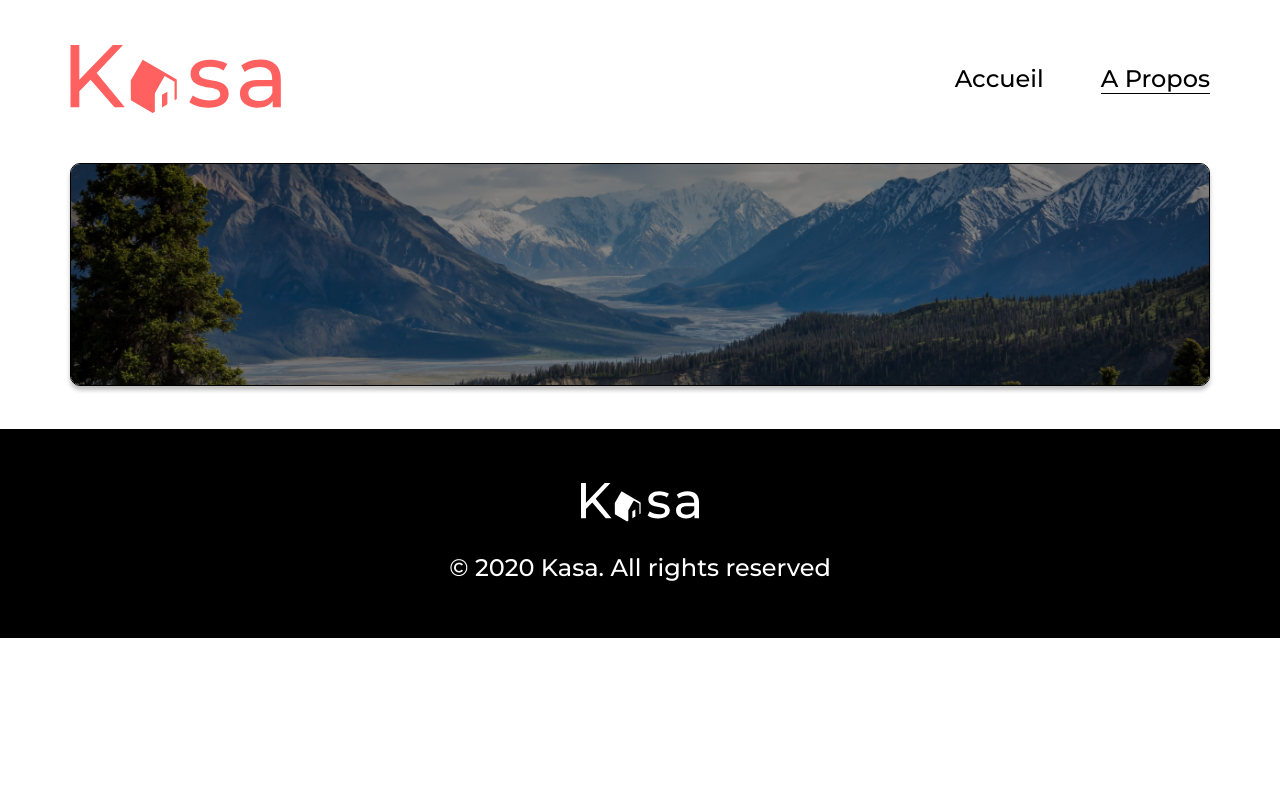
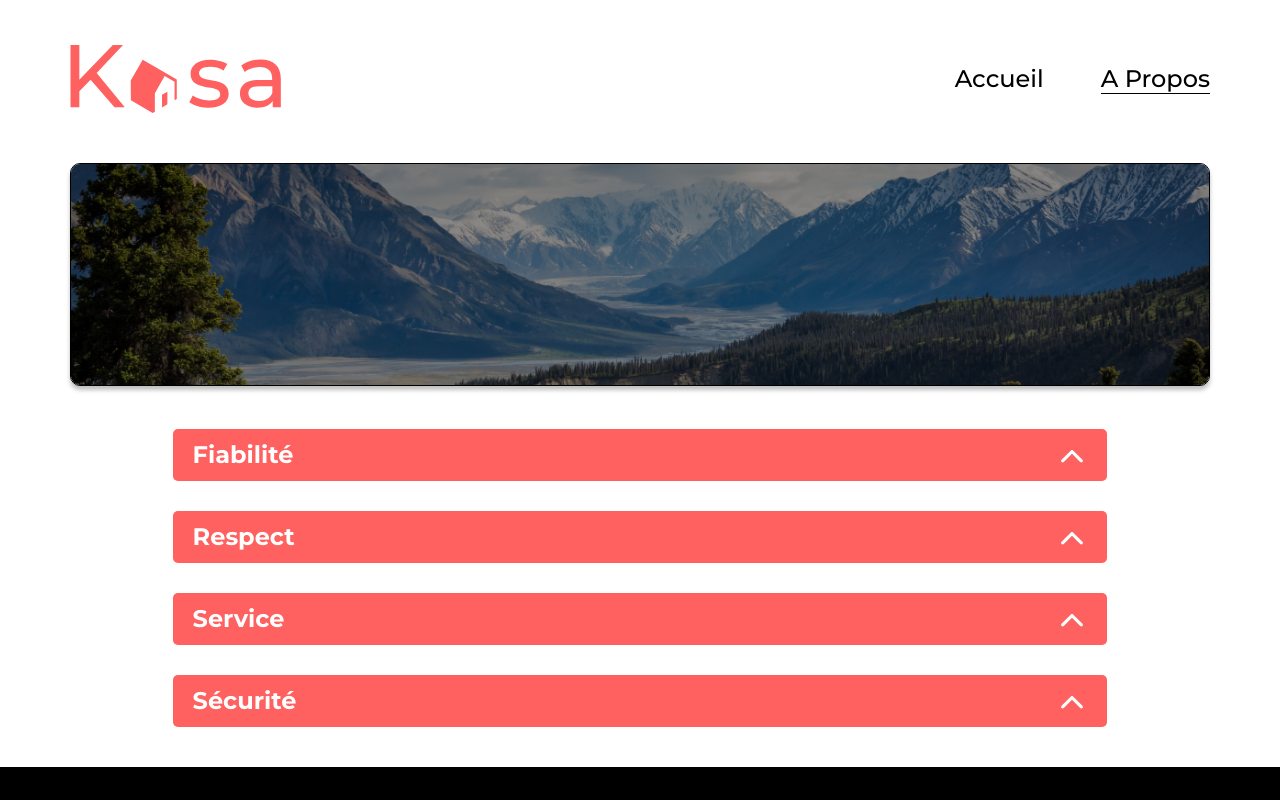
Before and after one commit to Amalynn/oc-iw-p8-kasa, a React (Vite) app: page /about in a window 1280 px wide. Shown: the top 800 px of the page. Built offline with nearby package versions, Linux system fonts and the light colour scheme.

Commit message:
Integration of the About page.

```diff
--- a/src/assets/styles/main.css
+++ b/src/assets/styles/main.css
@@ -215,6 +215,101 @@ a {
   }
 }
 
+.collapse {
+  width: 100%;
+  background-color: #f6f6f6;
+  border-radius: 5px;
+}
+@media only screen and (min-width: 768px) {
+  .collapse {
+    width: 82%;
+  }
+}
+.collapse-about {
+  display: flex;
+  flex-direction: column;
+  align-items: center;
+  row-gap: 20px;
+  margin-bottom: 20px;
+}
+@media only screen and (min-width: 768px) {
+  .collapse-about {
+    margin-bottom: 30px;
+    row-gap: 30px;
+  }
+}
+@media only screen and (min-width: 1024px) {
+  .collapse-about {
+    margin-bottom: 40px;
+  }
+}
+.collapse-header {
+  color: #fff;
+  background-color: #ff6060;
+  overflow: hidden;
+  padding: 0 12px 0 20px;
+  border-radius: 5px;
+  display: flex;
+  justify-content: space-between;
+  align-items: center;
+  height: 30px;
+}
+@media only screen and (min-width: 1024px) {
+  .collapse-header {
+    height: 52px;
+    padding-right: 20px;
+  }
+}
+.collapse-header h2 {
+  font-size: 13px;
+  font-weight: 700;
+}
+@media only screen and (min-width: 768px) {
+  .collapse-header h2 {
+    font-size: 18px;
+  }
+}
+@media only screen and (min-width: 1024px) {
+  .collapse-header h2 {
+    font-size: 24px;
+  }
+}
+.collapse-header button {
+  border: none;
+  background: transparent;
+}
+.collapse-header button:hover {
+  cursor: pointer;
+}
+.collapse-header img {
+  transform: rotate(0);
+  height: 30px;
+  width: 30px;
+  transition: transform 500ms ease-in-out;
+}
+.collapse-header img.rotate {
+  transform: rotate(180deg);
+}
+.collapse-body {
+  color: #000;
+  font-size: 12px;
+  font-weight: 400;
+  overflow: hidden;
+  opacity: 0;
+  transition: height 500ms ease-in-out, opacity 400ms ease-in-out 200ms;
+}
+@media only screen and (min-width: 768px) {
+  .collapse-body {
+    font-size: 18px;
+  }
+}
+.collapse-body p {
+  padding: 20px;
+}
+.collapse-body.open {
+  opacity: 1;
+}
+
 .footer {
   background-color: #000;
   width: 100%;
--- /dev/null
+++ b/src/components/Collapse.jsx
@@ -0,0 +1,48 @@
+import { useEffect, useState } from 'react';
+import { useRef } from 'react';
+import PropTypes from 'prop-types';
+import arrowIcon from '../assets/icons/arrow-icon.svg';
+
+export default function Collapse({ title, children }) {
+    const ref = useRef(null);
+    const [contentHeight, setContentHeight] = useState(0);
+    const [isOpen, setIsOpen] = useState(false);
+
+    useEffect(() => {
+        if (isOpen) {
+            setContentHeight(ref.current.scrollHeight);
+        } else {
+            setContentHeight(0);
+        }
+    }, [isOpen]);
+
+    return (
+        <section className="collapse">
+            <div className="collapse-header">
+                <h2>{title}</h2>
+                <button
+                    onClick={() => setIsOpen(!isOpen)}
+                    aria-expanded={isOpen ? true : false}
+                >
+                    <img
+                        src={arrowIcon}
+                        className={isOpen ? 'rotate' : ''}
+                        alt="Arrow icon"
+                    />
+                </button>
+            </div>
+            <div
+                ref={ref}
+                className={`collapse-body ${isOpen ? 'open' : ''}`}
+                style={{ height: `${contentHeight}px` }}
+            >
+                {children}
+            </div>
+        </section>
+    );
+}
+
+Collapse.propTypes = {
+    title: PropTypes.string.isRequired,
+    children: PropTypes.node.isRequired,
+};
--- a/src/pages/About.jsx
+++ b/src/pages/About.jsx
@@ -1,11 +1,50 @@
 import bannerAbout from '../assets/images/banner-about.jpg';
 import Banner from '../components/Banner.jsx';
+import Collapse from '../components/Collapse.jsx';
 
 export default function About() {
     const imageTitle = 'Bannière de la page "A propos"';
     return (
         <>
             <Banner image={bannerAbout} imageTitle={imageTitle} />
+
+            <div className="collapse-about">
+                <Collapse title="Fiabilité">
+                    <p>
+                        Les annonces postées sur Kasa garantissent une fiabilité
+                        totale. Les photos sont conformes aux logements, et
+                        toutes les informations sont régulièrement vérifiées par
+                        nos équipes.
+                    </p>
+                </Collapse>
+                <Collapse title="Respect">
+                    <p>
+                        La bienveillance fait partie des valeurs fondatrices de
+                        Kasa. Tout comportement discriminatoires ou de
+                        perturbation du voisinage entraînera une exclusion de
+                        notre plateforme.
+                    </p>
+                </Collapse>
+                <Collapse title="Service">
+                    <p>
+                        La bienveillance fait partie des valeurs fondatrices de
+                        Kasa. Tout comportement discriminatoires ou de
+                        perturbation du voisinage entraînera une exclusion de
+                        notre plateforme.
+                    </p>
+                </Collapse>
+                <Collapse title="Sécurité">
+                    <p>
+                        La sécurité est la priorité de Kasa. Aussi bien pour nos
+                        hôtes que pour les voyageurs, chaque logement correspond
+                        aux critères de sécurité établis par nos services. En
+                        laissant une note aussi bien à l&apos;hôte qu&apos;au
+                        locataire, cela permet à nos équipes de vérifier que les
+                        standards sont bien respectés. Nous organisonségalement
+                        des ateliers sur la sécurité domestique pour nos hôtes.
+                    </p>
+                </Collapse>
+            </div>
         </>
     );
 }
--- /dev/null
+++ b/src/scss/components/_collapse.scss
@@ -0,0 +1,106 @@
+@use '../utils/variables' as v;
+@use '../utils/mixins' as m;
+
+.collapse {
+    width: 100%;
+    background-color: v.$collapse-body-bg-clr;
+    border-radius: 5px;
+
+    @include m.media-breakpoint-up(tablet) {
+        width: 82%;
+    }
+
+    &-about {
+        display: flex;
+        flex-direction: column;
+        align-items: center;
+        row-gap: 20px;
+
+        margin-bottom: 20px;
+
+        @include m.media-breakpoint-up(tablet) {
+            margin-bottom: 30px;
+            row-gap: 30px;
+        }
+
+        @include m.media-breakpoint-up(desktop) {
+            margin-bottom: 40px;
+        }
+    }
+
+    &-header {
+        color: v.$collapse-header-text-clr;
+        background-color: v.$collapse-header-bg-clr;
+        overflow: hidden;
+        padding: 0 12px 0 20px;
+        border-radius: 5px;
+
+        display: flex;
+        justify-content: space-between;
+        align-items: center;
+        height: 30px;
+
+        @include m.media-breakpoint-up(desktop) {
+            height: 52px;
+            padding-right: 20px;
+        }
+
+        h2 {
+            font-size: map-get(v.$font-sizes, fs-350);
+            font-weight: map-get(v.$font-weights, bold);
+
+            @include m.media-breakpoint-up(tablet) {
+                font-size: map-get(v.$font-sizes, fs-500);
+            }
+
+            @include m.media-breakpoint-up(desktop) {
+                font-size: map-get(v.$font-sizes, fs-800);
+            }
+        }
+
+        button {
+            border: none;
+            background: transparent;
+
+            &:hover {
+                cursor: pointer;
+            }
+        }
+
+        img {
+            transform: rotate(0);
+            height: 30px;
+            width: 30px;
+            transition: transform 500ms ease-in-out;
+
+            &.rotate {
+                transform: rotate(180deg);
+            }
+        }
+    }
+
+    &-body {
+        color: v.$collapse-body-text-clr;
+        font-size: map-get(v.$font-sizes, fs-300);
+        font-weight: map-get(v.$font-weights, regular);
+
+        overflow: hidden;
+        opacity: 0;
+
+        transition:
+            height 500ms ease-in-out,
+            opacity 400ms ease-in-out 200ms;
+
+        @include m.media-breakpoint-up(tablet) {
+            font-size: map-get(v.$font-sizes, fs-500);
+        }
+
+        p {
+            padding: 20px;
+        }
+
+        &.open {
+            opacity: 1;
+        }
+    }
+}
--- a/src/scss/components/_index.scss
+++ b/src/scss/components/_index.scss
@@ -1,3 +1,4 @@
 @forward './navbar';
 @forward './hero-banner';
 @forward './card';
+@forward './collapse';
--- a/src/scss/utils/_variables.scss
+++ b/src/scss/utils/_variables.scss
@@ -14,6 +14,11 @@ $footer-text-clr: map-get($colors, white-clr);
 $body-text-clr: map-get($colors, black-clr);
 
 $card-list-bg-clr: map-get($colors, very-light-gray-mostly-white);
+
+$collapse-header-bg-clr: map-get($colors, light-red);
+$collapse-header-text-clr: map-get($colors, white-clr);
+$collapse-body-bg-clr: map-get($colors, very-light-gray-mostly-white);
+$collapse-body-text-clr: map-get($colors, black-clr);
 
 // Breakpoints
 $breakpoints-up: (
@@ -33,6 +38,7 @@ $font-weights: (
 
 $font-sizes: (
     'fs-300': 12px,
+    'fs-350': 13px,
     'fs-400': 14px,
     'fs-450': 16px,
     'fs-500': 18px,
```
Also changed, not shown: src/assets/icons/arrow-icon.svg (added), 1 other file (tests, documents, lock files or other folders).
